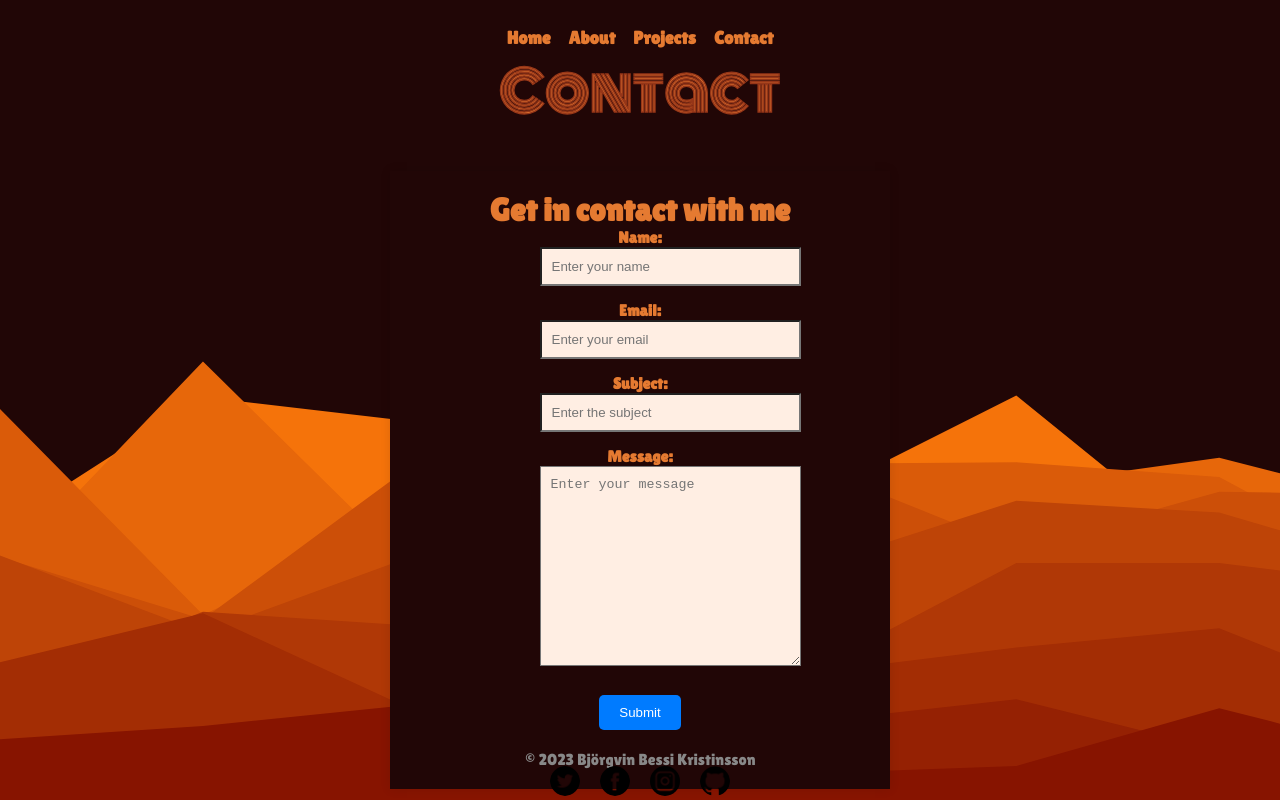
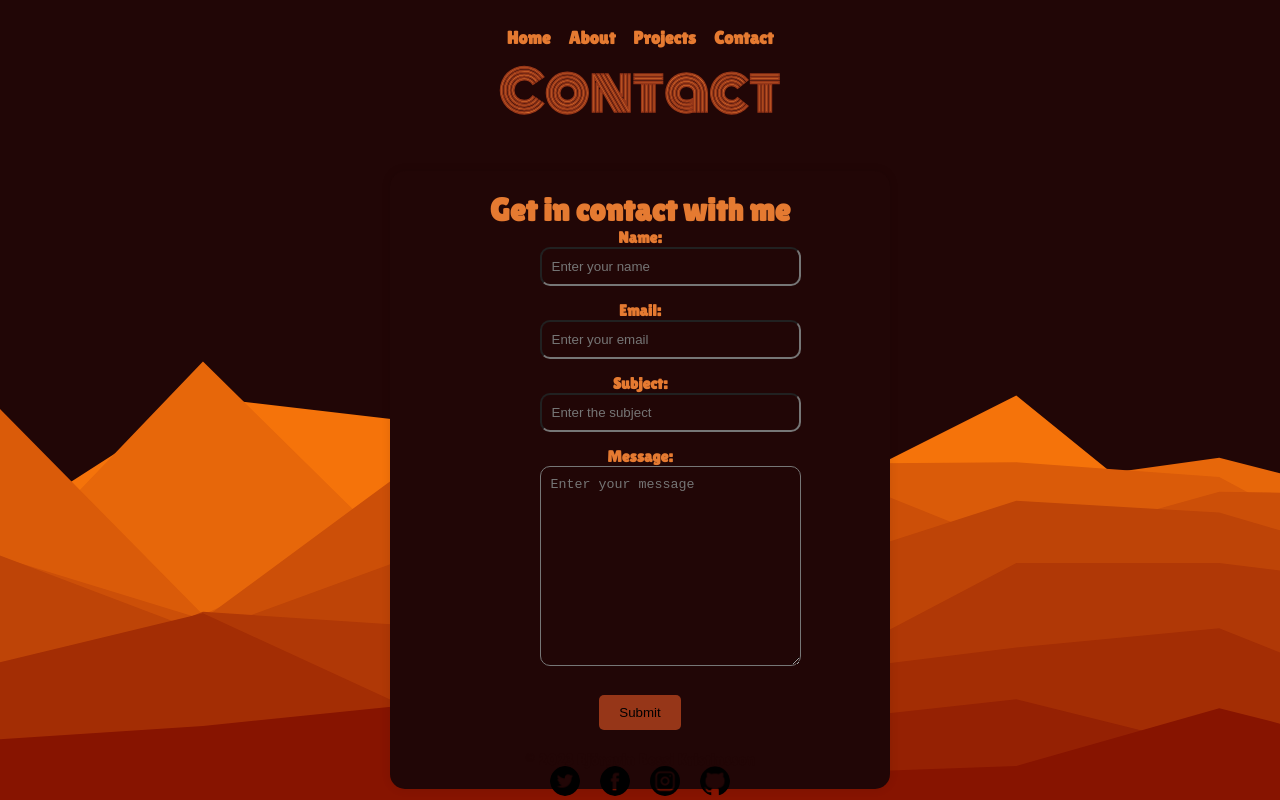
Before and after one commit to bjorgvinkodehode/portfolioXIII, a React (Vite) app: page /#/contact in a window 1280 px wide. Built offline with nearby package versions, Linux system fonts and the light colour scheme.

Commit message:
css on contact form

```diff
--- a/src/Contact.css
+++ b/src/Contact.css
@@ -19,35 +19,35 @@
 .contactform textarea {
   width: 130%;
   padding: 10px;
-  border-radius: 0px;
-  background-color: #ffeee3; /* Background color */
+  border-radius: 10px;
+  background-color: var(--clr-white);
 }
 
 .contactform textarea {
-  width: 130%; /* Make the textarea wider */
-  height: 200px; /* Adjust the height as needed */
+  width: 130%;
+  height: 200px;
   resize: vertical;
 }
 
 .contactform input[type="submit"] {
-  background-color: #007bff;
-  color: #fff;
+  background-color: var(--clr-darkerorange);
+  color: black;
   border: none;
   border-radius: 5px;
   padding: 10px 20px;
   cursor: pointer;
   transition: background-color 0.3s ease-in-out;
-  margin-top: 10px; /* Add some spacing below the form elements */
+  margin-top: 10px;
 }
 
 .contactform input[type="submit"]:hover {
-  background-color: #0056b3;
+  background-color: var(--clr-white);
 }
 
 .footer {
   margin-top: 20px;
   text-align: center;
-  color: #888;
+  color: var(--clr-darkbrown);
 }
 
 /* Center the form vertically */
@@ -58,4 +58,5 @@
   justify-content: center;
   min-height: 70vh;
   background-color: var(--clr-darkbrown);
+  border-radius: 15px;
 }
```
